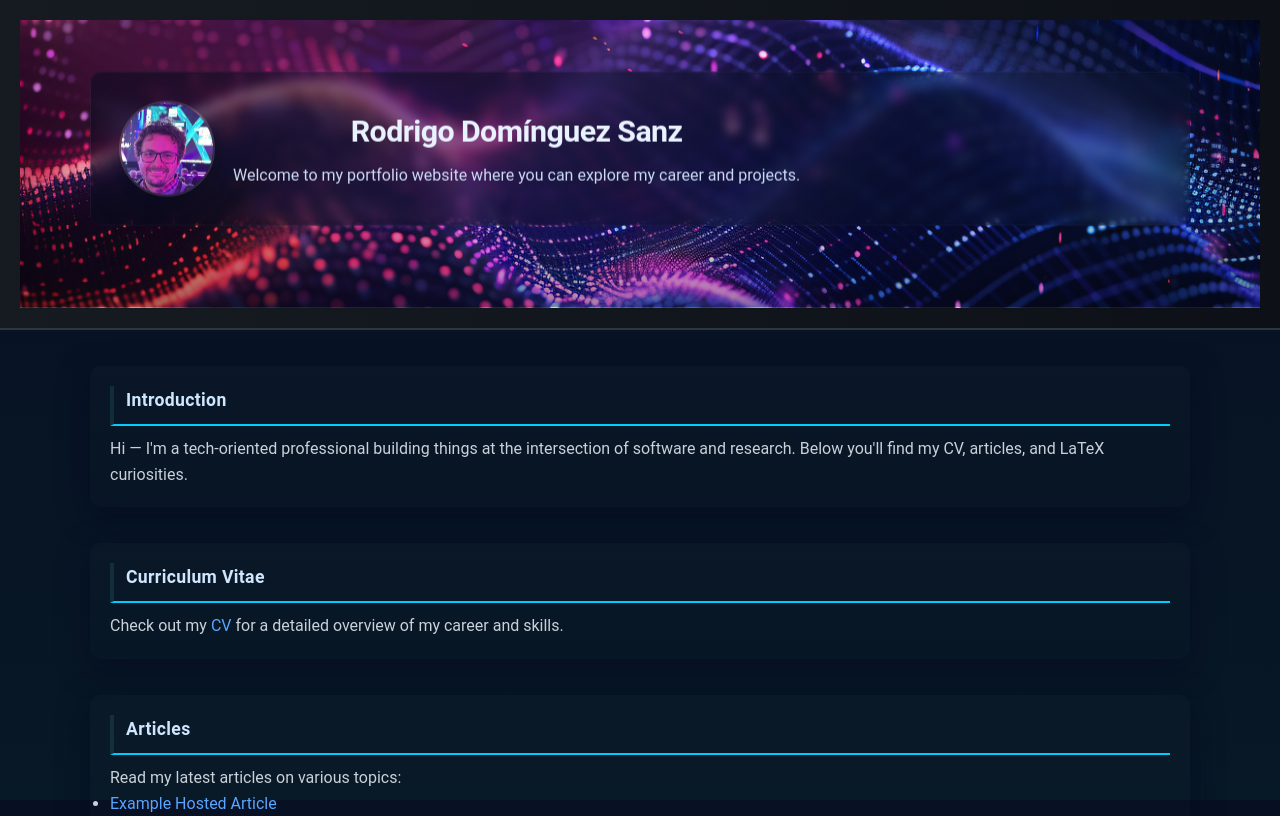
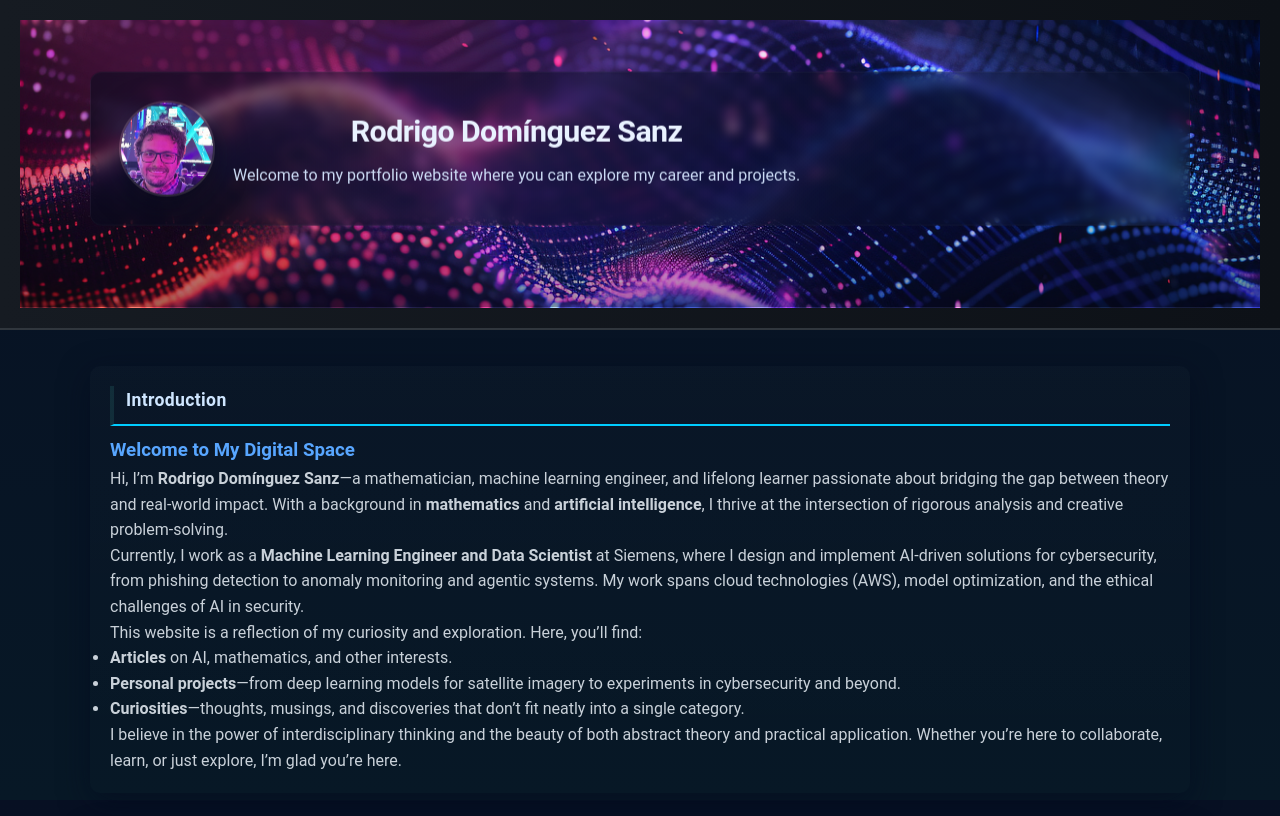
Before and after one commit to dooreas/portfolio, a website: page personal-portfolio/src/index.html in a window 1280 px wide. Shown: the top 816 px of the page. Drawn offline with Linux system fonts and the light colour scheme; files whose address does not match are found by name.

Commit message:
feat: update index.html with personal intro.

```diff
--- a/personal-portfolio/src/index.html
+++ b/personal-portfolio/src/index.html
@@ -24,7 +24,22 @@
     <main>
         <section id="introduction" class="container">
             <h2 class="section-title">Introduction</h2>
-            <p>Hi — I'm a tech-oriented professional building things at the intersection of software and research. Below you'll find my CV, articles, and LaTeX curiosities.</p>
+            <div class="intro-content">
+                <h3>Welcome to My Digital Space</h3>
+
+                <p>Hi, I’m <strong>Rodrigo Domínguez Sanz</strong>—a mathematician, machine learning engineer, and lifelong learner passionate about bridging the gap between theory and real-world impact. With a background in <strong>mathematics</strong> and <strong>artificial intelligence</strong>, I thrive at the intersection of rigorous analysis and creative problem-solving.</p>
+
+                <p>Currently, I work as a <strong>Machine Learning Engineer and Data Scientist</strong> at Siemens, where I design and implement AI-driven solutions for cybersecurity, from phishing detection to anomaly monitoring and agentic systems. My work spans cloud technologies (AWS), model optimization, and the ethical challenges of AI in security.</p>
+
+                <p>This website is a reflection of my curiosity and exploration. Here, you’ll find:</p>
+                <ul>
+                    <li><strong>Articles</strong> on AI, mathematics, and other interests.</li>
+                    <li><strong>Personal projects</strong>—from deep learning models for satellite imagery to experiments in cybersecurity and beyond.</li>
+                    <li><strong>Curiosities</strong>—thoughts, musings, and discoveries that don’t fit neatly into a single category.</li>
+                </ul>
+
+                <p>I believe in the power of interdisciplinary thinking and the beauty of both abstract theory and practical application. Whether you’re here to collaborate, learn, or just explore, I’m glad you’re here.</p>
+            </div>
         </section>
 
         <section id="cv" class="container">
```
